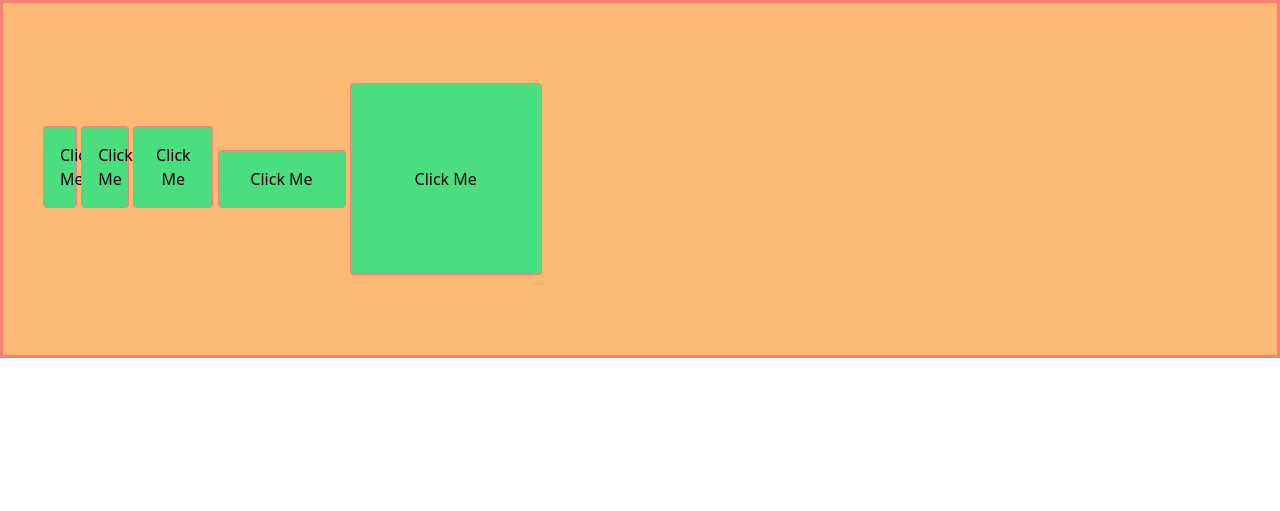
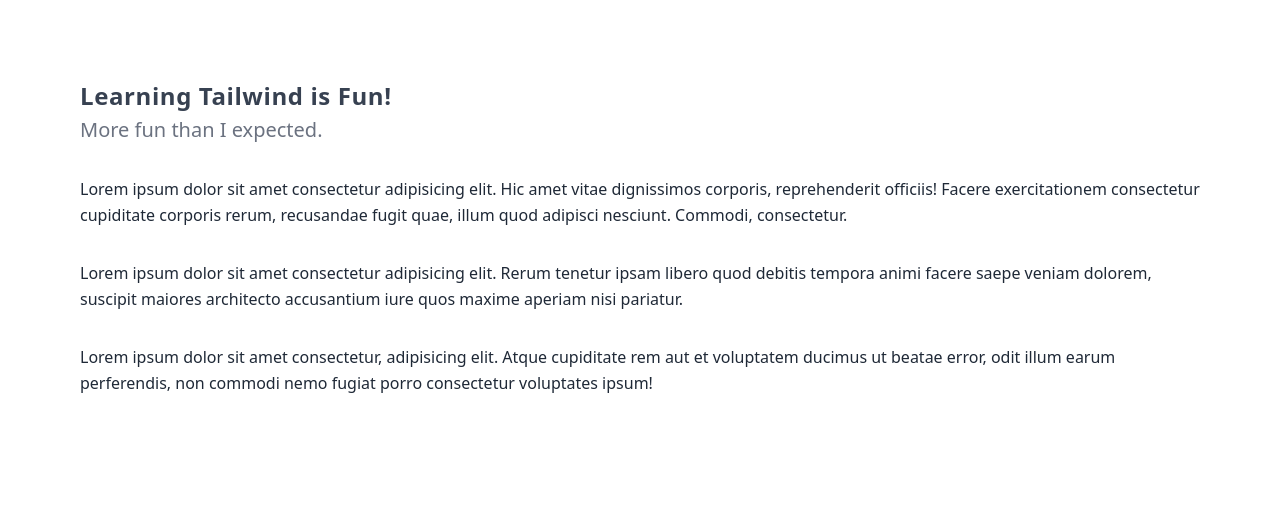
Before and after one commit to jcdacula7/learning_tailwind, a website: page public/index.html in a window 1280 px wide. Drawn offline with Linux system fonts and the light colour scheme.

Commit message:
edit README, code typography classes

```diff
--- a/public/index.html
+++ b/public/index.html
@@ -8,7 +8,7 @@
     <style>
       * {
         /* box-sizing: border-box; */
-        border: solid salmon 1px;
+        /* border: solid salmon 1px; */
       }
     </style>
   </head>
@@ -33,15 +33,41 @@
     </div> -->
 
     <!-- sizing and numbering -->
-    <div class="py-20 px-10 bg-orange-300">
+    <!-- <div class="py-20 px-10 bg-orange-300">
       <button class="p-4 bg-green-400 rounded w-8">Click Me</button>
       <button class="p-4 bg-green-400 rounded w-12">Click Me</button>
       <button class="p-4 bg-green-400 rounded w-20">Click Me</button>
       <button class="p-4 bg-green-400 rounded w-32">Click Me</button>
       <button class="p-4 bg-green-400 rounded w-48 h-48">Click Me</button>
+    </div> -->
+
+    <!-- typography -->
+    <div class="p-20 text-gray-800 leading-relaxed">
+      <h2 class="mb-1 text-2xl text-gray-700 font-bold tracking-wide">
+        Learning Tailwind is Fun!
+      </h2>
+      <h3 class="mb-8 text-xl text-gray-500">More fun than I expected.</h3>
+
+      <p class="mb-8">
+        Lorem ipsum dolor sit amet consectetur adipisicing elit. Hic amet vitae
+        dignissimos corporis, reprehenderit officiis! Facere exercitationem
+        consectetur cupiditate corporis rerum, recusandae fugit quae, illum quod
+        adipisci nesciunt. Commodi, consectetur.
+      </p>
+      <p class="mb-8">
+        Lorem ipsum dolor sit amet consectetur adipisicing elit. Rerum tenetur
+        ipsam libero quod debitis tempora animi facere saepe veniam dolorem,
+        suscipit maiores architecto accusantium iure quos maxime aperiam nisi
+        pariatur.
+      </p>
+      <p class="mb-8">
+        Lorem ipsum dolor sit amet consectetur, adipisicing elit. Atque
+        cupiditate rem aut et voluptatem ducimus ut beatae error, odit illum
+        earum perferendis, non commodi nemo fugiat porro consectetur voluptates
+        ipsum!
+      </p>
     </div>
 
-    <!-- typography -->
     <!-- colors -->
     <!-- pseudo classes -->
     <!-- transitions and transforms -->
```
Also changed, not shown: README.md, public/output.css.
